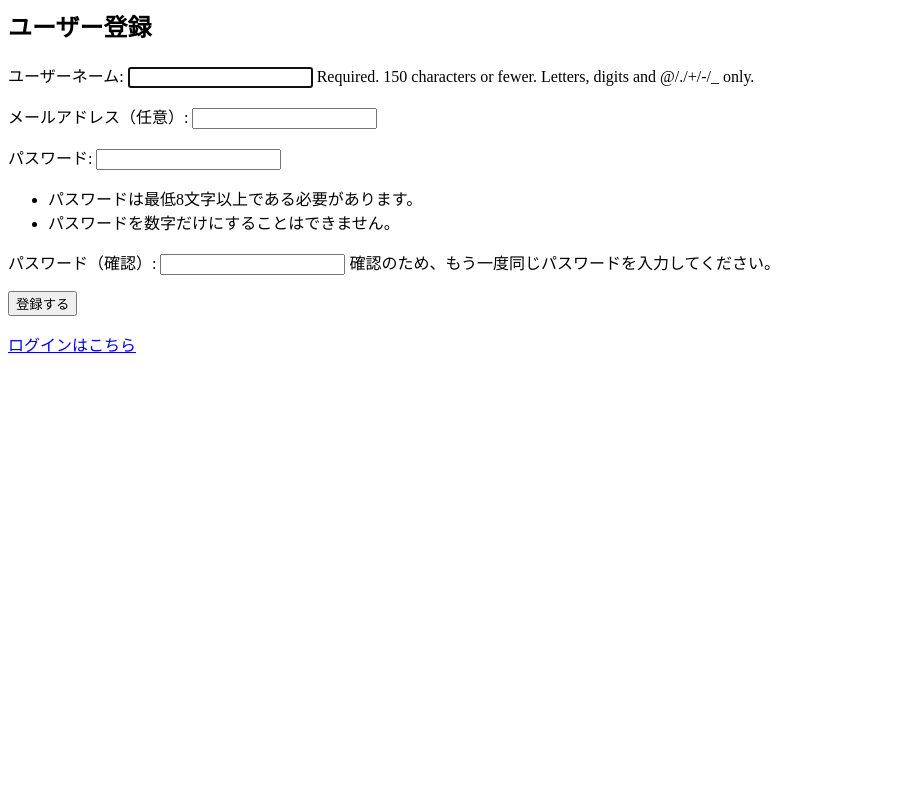
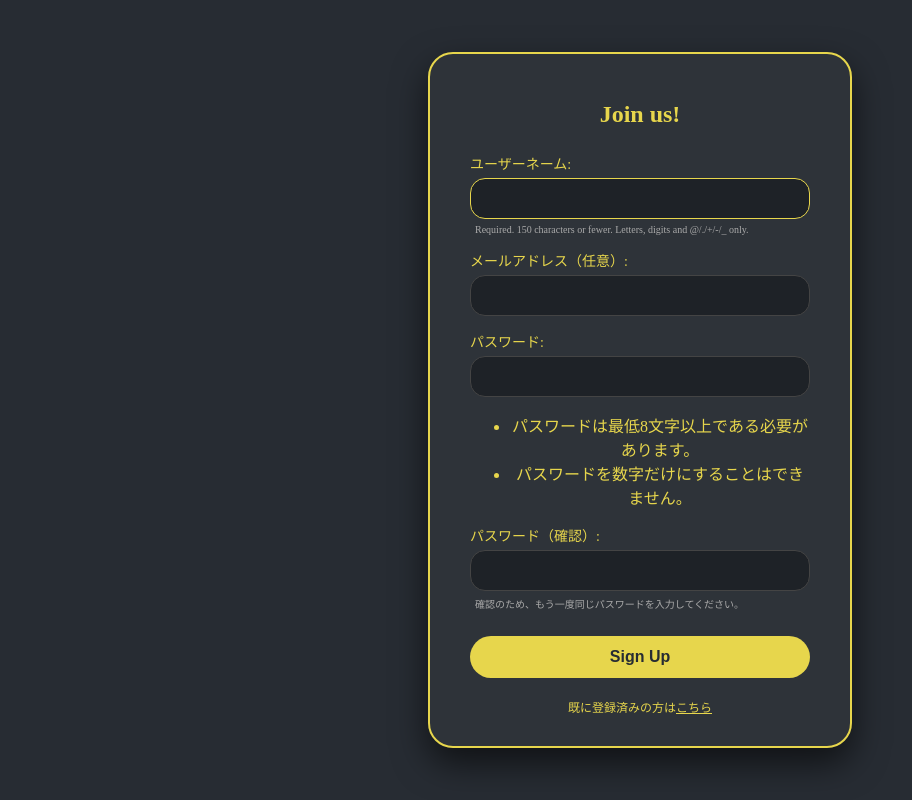
Before and after one commit to Tech-Jam-KDG-2026-Winter/Team-2-Django, a Django app: page /accounts/signup/ in a window 1280 px wide. Shown: the whole page, without its empty margins (0-912 px from the left). Run offline with Django 5.2, Linux system fonts and the light colour scheme.

Commit message:
ログインサインアップ画面のhtmlを整えました

```diff
--- a/templates/accounts/signup.html
+++ b/templates/accounts/signup.html
@@ -1,9 +1,104 @@
-{% extends "top.html" %} {% block content %}
-<h2>ユーザー登録</h2>
-<form method="post">
-    {% csrf_token %}
-    {{ form.as_p }}
-    <button type="submit">登録する</button>
-</form>
-<p><a href="{% url 'accounts:login' %}">ログインはこちら</a></p>
+{% extends "top.html" %}
+
+{% block content %}
+<style>
+    /* 画面全体 */
+    body {
+        background-color: #272C33 !important;
+        color: #E7D64C !important;
+        display: flex;
+        justify-content: center;
+        align-items: center;
+        min-height: 100vh; /* 縦長になっても大丈夫なように */
+        margin: 0;
+    }
+
+    .signup-card {
+        background-color: rgba(255, 255, 255, 0.03);
+        border: 2px solid #E7D64C;
+        border-radius: 25px;
+        padding: 30px 40px;
+        width: 340px;
+        box-shadow: 0 15px 35px rgba(0, 0, 0, 0.6);
+        text-align: center;
+        margin: 20px;
+    }
+
+    h1 {
+        font-size: 24px;
+        margin-bottom: 25px;
+        font-weight: bold;
+    }
+
+    /* フォームの各項目 */
+    form p {
+        text-align: left;
+        font-size: 14px;
+        margin-bottom: 15px;
+    }
+
+    /* 入力欄 */
+    input {
+        width: 100%;
+        padding: 12px;
+        margin-top: 5px;
+        background-color: #1e2227;
+        border: 1px solid #444;
+        border-radius: 15px;
+        color: #fff;
+        box-sizing: border-box;
+    }
+
+    input:focus {
+        border-color: #E7D64C;
+        outline: none;
+    }
+
+    .helptext {
+        display: block;
+        font-size: 10px;
+        color: #aaa;
+        margin-top: 5px;
+        padding-left: 5px;
+    }
+
+    /* 登録ボタン */
+    .btn-signup {
+        width: 100%;
+        padding: 12px;
+        margin-top: 10px;
+        background-color: #E7D64C;
+        color: #272C33;
+        border: none;
+        border-radius: 25px;
+        font-weight: bold;
+        font-size: 16px;
+        cursor: pointer;
+        transition: all 0.2s;
+    }
+
+    .btn-signup:hover {
+        background-color: #f3e46d;
+        transform: scale(1.05);
+    }
+
+    .login-link {
+        margin-top: 20px;
+        font-size: 12px;
+    }
+
+    .login-link a { color: #E7D64C; text-decoration: underline; }
+</style>
+
+<div class="signup-card">
+    <h1>Join us!</h1>
+    <form method="post">
+        {% csrf_token %}
+        {{ form.as_p }}
+        <button type="submit" class="btn-signup">Sign Up</button>
+    </form>
+    <div class="login-link">
+        既に登録済みの方は<a href="{% url 'accounts:login' %}">こちら</a>
+    </div>
+</div>
 {% endblock %}
```
Also changed, not shown: templates/accounts/login.html (+88 -6 lines), 1 other file.
